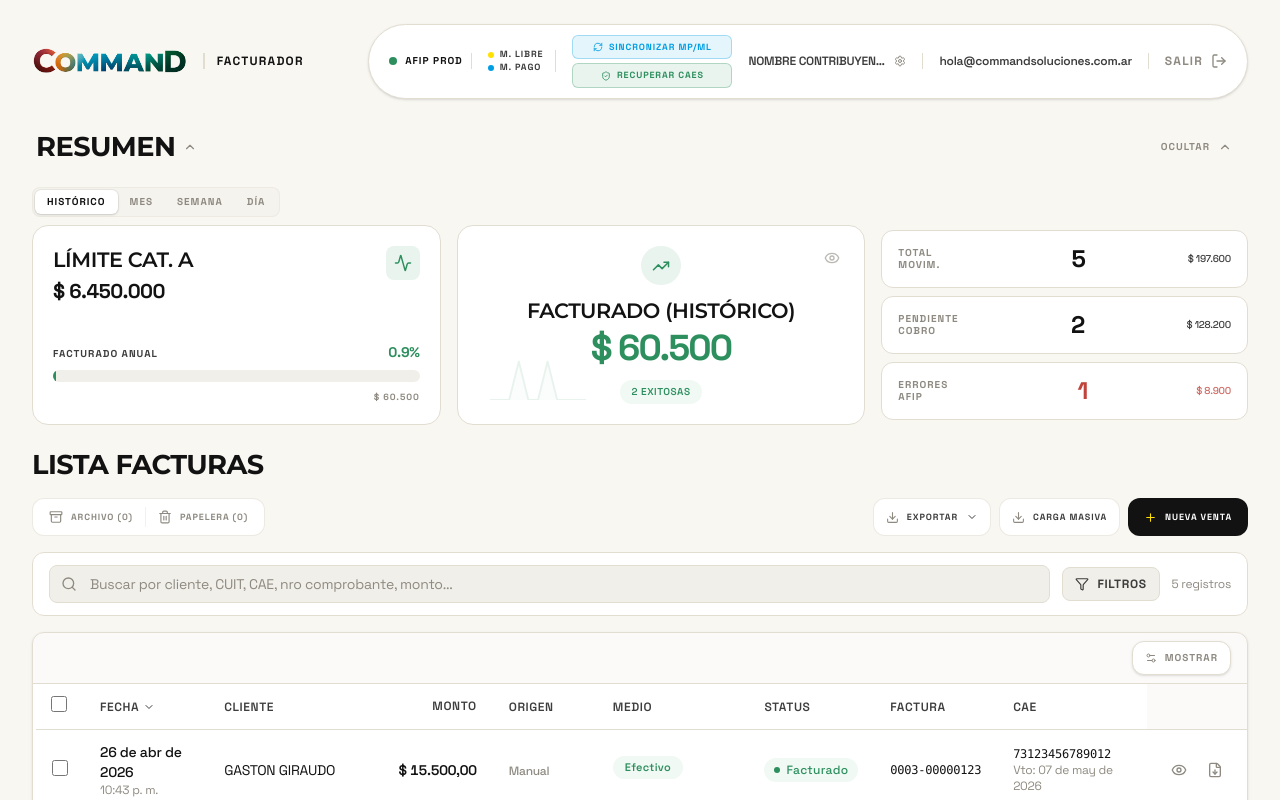
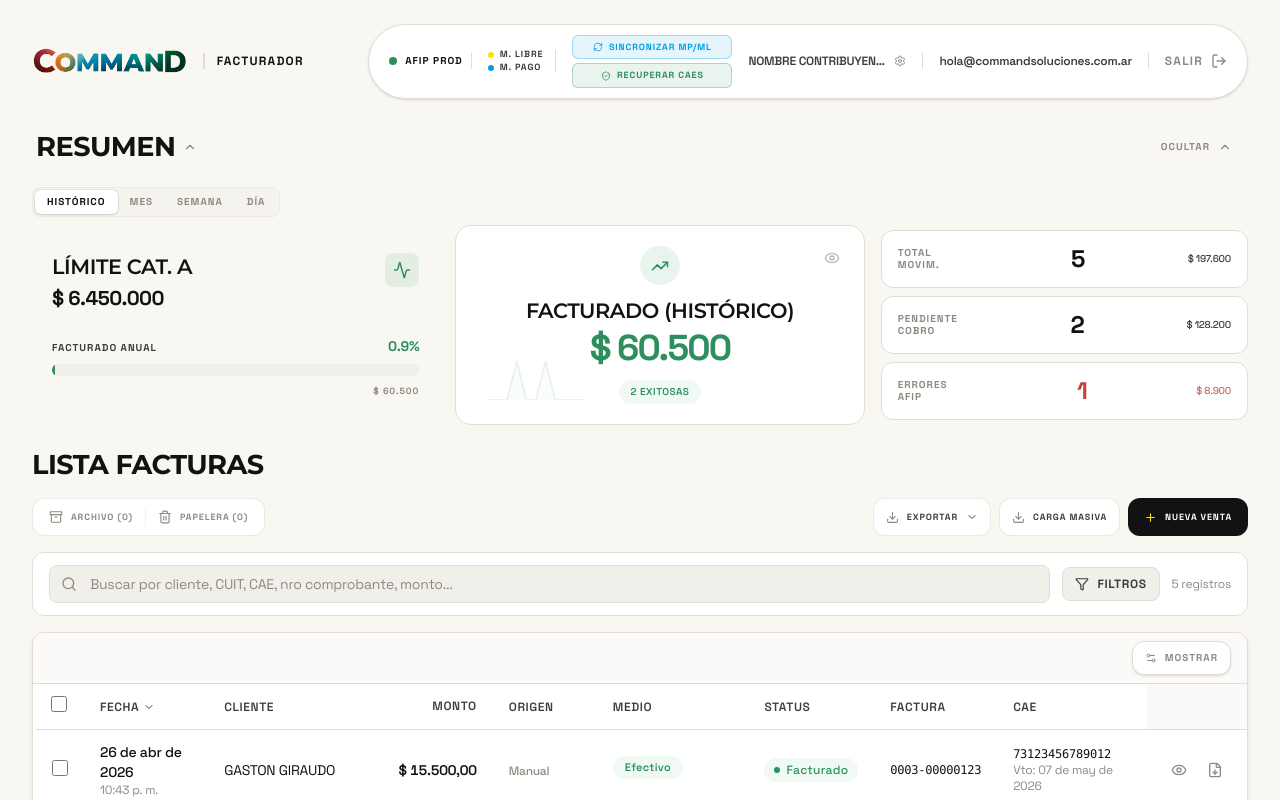
Before and after one commit to curiosidadparlante-jpg/demofacturador, a React (Vite) app: page / in a window 1280 px wide. Shown: the top 800 px of the page. Built offline with nearby package versions, Linux system fonts and the light colour scheme.

Commit message:
style: remove thermometer card background to blend in

```diff
--- a/src/components/StatsCards.jsx
+++ b/src/components/StatsCards.jsx
@@ -119,7 +119,7 @@ export default function StatsCards({ ventas, onCardClick }) {
 
           {/* 1. TERMÓMETRO (Izquierda) */}
           {!isRI && (
-            <div className="lg:flex-1 relative bg-white border border-border rounded-2xl p-4 md:p-5 flex flex-col justify-between overflow-hidden min-h-[140px]">
+            <div className="lg:flex-1 relative bg-transparent p-4 md:p-5 flex flex-col justify-center gap-2 overflow-hidden min-h-[140px]">
               <div className="flex items-start justify-between mb-4">
                 <div>
                   <h3 className="font-bold uppercase tracking-[0.1em] text-[10px] text-text-muted mb-1">
```
